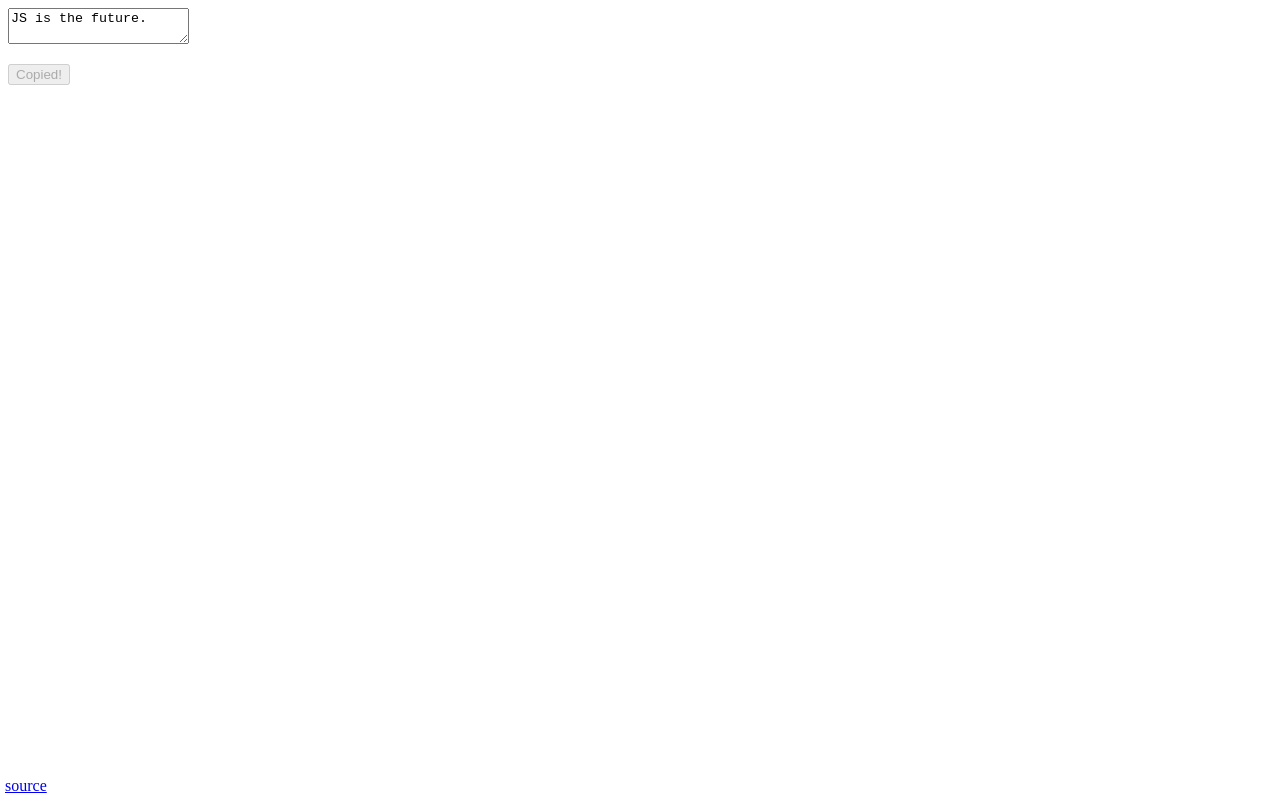
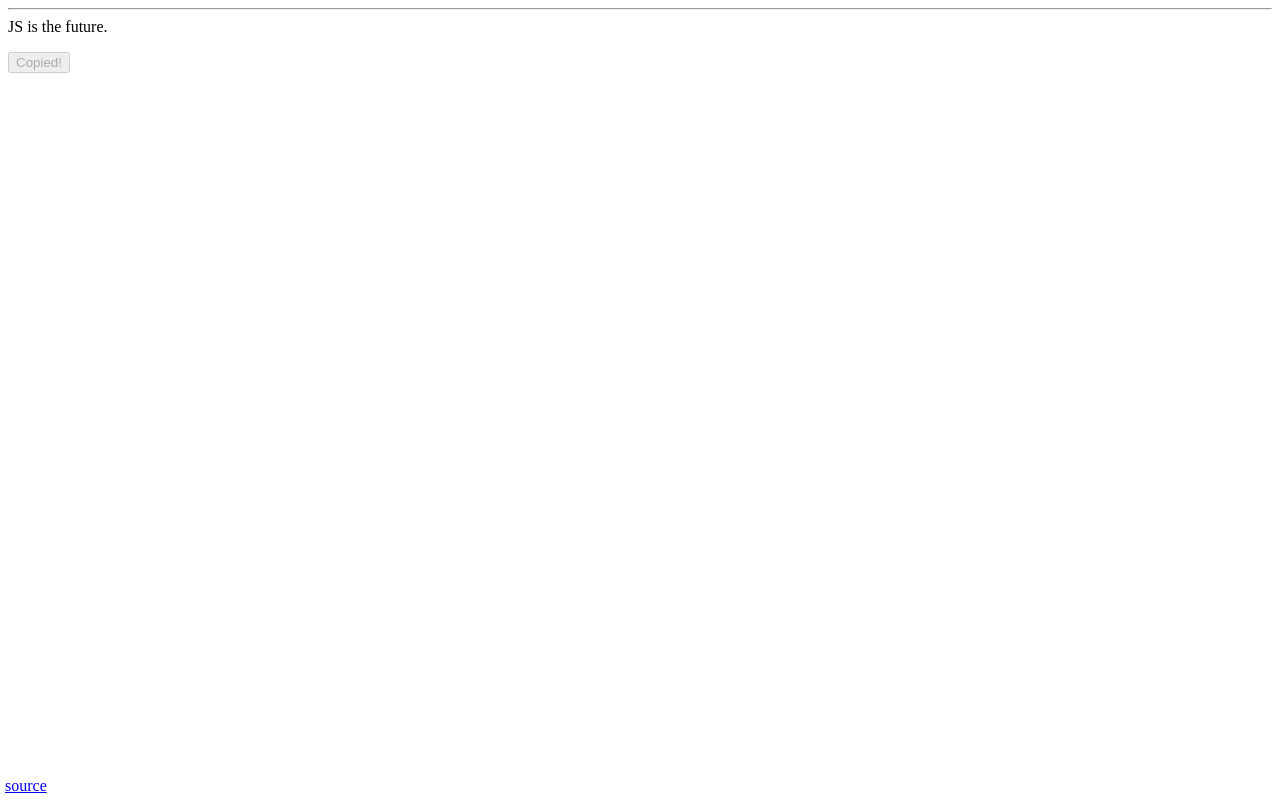
Before and after one commit to ryanpcmcquen/cheval, a plain HTML site: page index.html in a window 1280 px wide. Both pictures are taken after a click on the button "Copy text". Drawn offline with Linux system fonts and the light colour scheme.

Commit message:
seems to work!
Signed-off-by: Ryan P.C. McQuen <ryan.q@linux.com>

```diff
--- a/index.html
+++ b/index.html
@@ -1,16 +1,20 @@
 <!doctype html>
 <html>
+
 <head>
   <meta name="viewport" content="width=device-width, initial-scale=1">
   <meta charset="UTF-8">
   <title>simpleJsCopy</title>
 </head>
+
 <body>
-    <textarea class="text-to-copy" readonly>JS is the future.</textarea>
+  <hr>
+  <div class="text-to-copy">JS is the future.</div>
   <p>
     <button class="js-copy-btn">Copy text</button>
   </p>
   <div style="position: fixed; bottom: 5px; left: 5px;"><a href="https://github.com/ryanpcmcquen/simpleJsCopy">source</a></div>
   <script src="simpleJsCopy.js"></script>
 </body>
+
 </html>
--- a/simpleJsCopy.js
+++ b/simpleJsCopy.js
@@ -54,17 +54,19 @@
     }
     if (copyBtn) {
       copyBtn.addEventListener('click', function () {
-        var dollyTheSheep = document.querySelector('.text-to-copy').cloneNode(false);
+        // clone the text-to-copy node so that we can create a fake textarea,
+        // with its text value
+        var dollyTheSheep = document.querySelector('.text-to-copy').cloneNode(true);
         var copyItem = document.createElement('textarea');
+        // in case value is undefined, textContent will get assigned to
+        // the textarea we made
         copyItem.value = dollyTheSheep.value || dollyTheSheep.textContent;
         copyItem.style.opacity = 0;
         copyItem.style.position = "absolute";
-        // copyItem.style.zIndex = "-1";
         document.body.appendChild(copyItem);
         if (copyItem) {
           // select the text
           copyItem.select();
-          // document.execCommand('selectAll');
           try {
             // now that we've selected the text, execute the copy command
             document.execCommand('copy');
```
Lines whose indentation alone changed are shown as unchanged.
